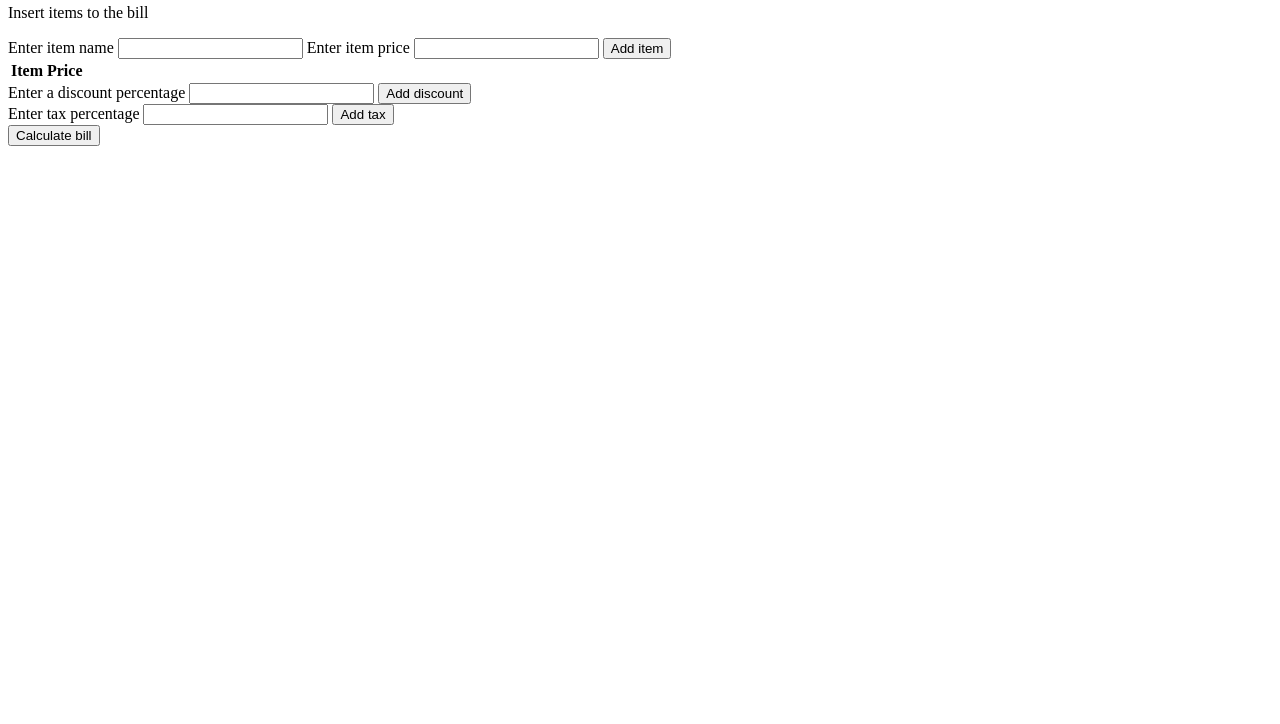
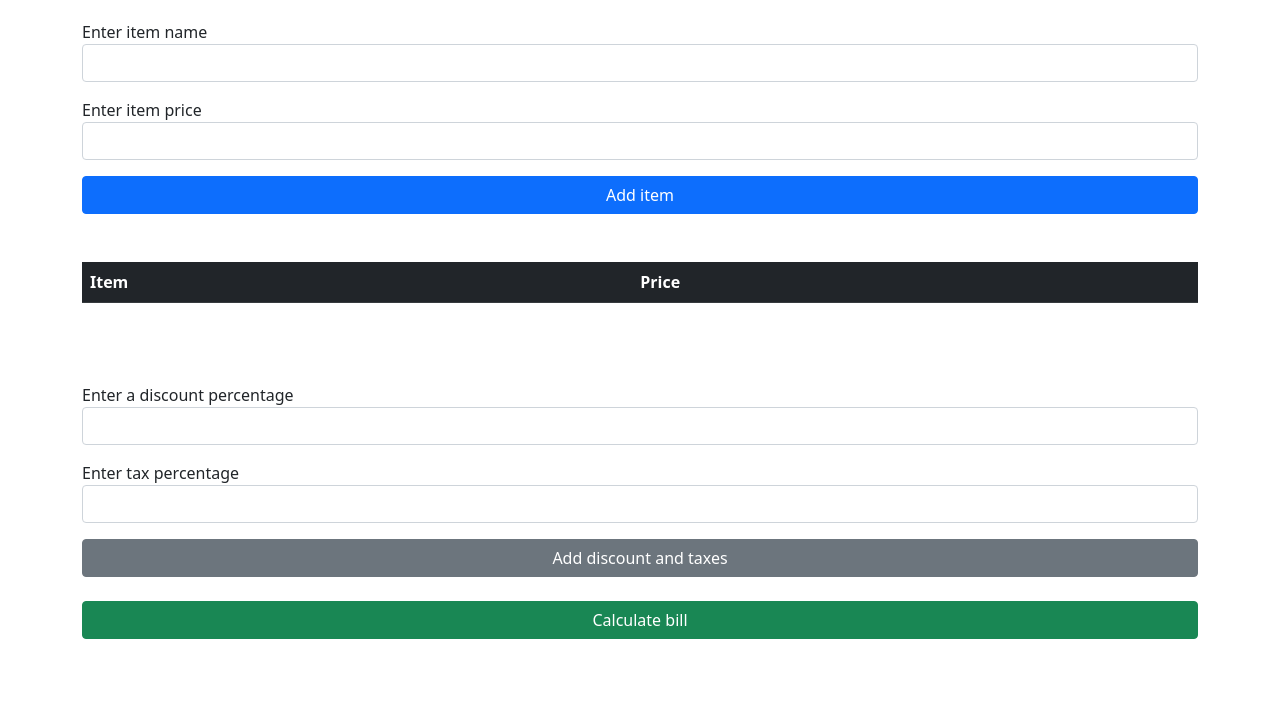
Before and after one commit to elMolda/js_intro, a plain HTML site: page bill_calculator.html in a window 1280 px wide. Shown: the part 76-800 px from the top of the page. Drawn offline with nearby package versions, Linux system fonts and the light colour scheme.

Commit message:
Use bootstrap with for bill calculator

```diff
--- a/bill_calculator.html
+++ b/bill_calculator.html
@@ -1,40 +1,82 @@
 <!DOCTYPE html>
 <html lang="en">
   <head>
-    <meta charset="UTF-8">
-    <meta http-equiv="X-UA-Compatible" content="IE=edge">
-    <meta name="viewport" content="width=device-width, initial-scale=1.0">
+    <meta charset="UTF-8" />
+    <meta http-equiv="X-UA-Compatible" content="IE=edge" />
+    <meta name="viewport" content="width=device-width, initial-scale=1.0" />
     <title>Bill calculator</title>
+    <!-- Latest compiled and minified CSS -->
+    <link
+      href="https://cdn.jsdelivr.net/npm/bootstrap@5.1.2/dist/css/bootstrap.min.css"
+      rel="stylesheet"
+    />
+    <!-- Latest compiled JavaScript -->
+    <script src="https://cdn.jsdelivr.net/npm/bootstrap@5.1.2/dist/js/bootstrap.bundle.min.js"></script>
+    <meta name="viewport" content="width=device-width, initial-scale=1" />
   </head>
   <body>
-    <h1>Bill Calculator</h1>
+    <div class="container">
+      <h1 class="text-center">Bill Calculator</h1>
       <p>Insert items to the bill</p>
       <form action="">
+        <div class="mb-3 mt-3">
           <label for="nameInput">Enter item name</label>
-        <input id="nameInput" type="text">
+          <input id="nameInput" type="text" class="form-control" />
+        </div>
+        <div class="mb-3 mt-3">
           <label for="priceInput">Enter item price</label>
-        <input id="priceInput" type="number">
-        <button type="button" onclick="insertBillItem()">Add item</button>
+          <input id="priceInput" type="number" class="form-control" />
+        </div>
+        <div class="d-grid">
+          <button
+            type="button"
+            onclick="insertBillItem()"
+            class="btn btn-primary"
+          >
+            Add item
+          </button>
+        </div>
       </form>
-    <table id="billTable">
-        <tr>
+      <br />
+      <br />
+      <table id="billTable" class="table">
+        <thead>
+          <tr class="table-dark">
             <th>Item</th>
             <th>Price</th>
           </tr>
+        </thead>
       </table>
+      <br /><br />
       <form action="">
+        <div class="mb-3 mt-3">
           <label for="discountInput">Enter a discount percentage</label>
-        <input id="discountInput" type="number">
-        <button type="button" onclick="writeDiscount()">Add discount</button>
+          <input id="discountInput" type="number" class="form-control"/>
+        </div>
+        <div class="mb-3 mt-3">
+          <label for="taxInput">Enter tax percentage</label>
+          <input id="taxInput" type="number" class="form-control"/>
+        </div>
+        <div class="d-grid">
+          <button
+            type="button"
+            onclick="addDiscountAndTaxes()"
+            class="btn btn-secondary"
+          >
+            Add discount and taxes
+          </button>
+        </div>
       </form>
-    <form action="">
-        <label for="taxInput">Enter tax percentage</label>
-        <input id="taxInput" type="number">
-        <button type="button" onclick="writeTax()">Add tax</button>
-    </form>
-    <button type="button" onclick="calculateBill()">Calculate bill</button>
-    <h4 id="billTitle"></h4>
-    <table id="totalTable"></table>
+      <br />
+      <div class="d-grid">
+        <button type="button" onclick="calculateBill()" class="btn btn-success">
+          Calculate bill
+        </button>
+      </div>
+      <br /><br />
+      <h3 id="billTitle" class="text-center"></h4>
+      <table id="totalTable" class="table table-striped"></table>
+    </div>
     <script src="./bill_calculator.js"></script>
   </body>
 </html>
--- a/bill_calculator.js
+++ b/bill_calculator.js
@@ -12,17 +12,12 @@ function insertBillItem() {
   insertTableRow("billTable", [itemName, itemPrice]);
 }
 
-let discount_percentage = 0;
-let tax_percentage = 0;
+let discountPercentage = 0;
+let taxPercentage = 0;
 
-function writeDiscount() {
-  const discountValue = document.getElementById("discountInput").value;
-  discount_percentage = discountValue;
-}
-
-function writeTax() {
-  const taxValue = document.getElementById("taxInput").value;
-  tax_percentage = taxValue;
+function addDiscountAndTaxes() {
+  discountPercentage = document.getElementById("discountInput").value;
+  taxPercentage = document.getElementById("taxInput").value;
 }
 
 function calculateBill() {
@@ -37,14 +32,14 @@ function calculateBill() {
     }
   }
   insertTableRow("totalTable", ["Subtotal", subTotal]);
-  const taxValue = subTotal * (tax_percentage / 100);
-  const discountValue = subTotal * (discount_percentage / 100);
+  const taxValue = subTotal * (taxPercentage / 100);
+  const discountValue = subTotal * (discountPercentage / 100);
   const calculateDiscountPrice = (price, discount) =>
     (price * (100 - discount)) / 100;
   subTotal = subTotal + taxValue;
-  const total = calculateDiscountPrice(subTotal, discount_percentage);
+  const total = calculateDiscountPrice(subTotal, discountPercentage);
   var billTitle = document.getElementById("billTitle");
-  billTitle.innerHTML = "Bill";
+  billTitle.innerHTML = "Here is your Bill";
   insertTableRow("totalTable", ["Tax Value", taxValue]);
   insertTableRow("totalTable", ["Discount Value", discountValue]);
   insertTableRow("totalTable", ["Grand Total", total]);
```
Lines whose indentation alone changed are shown as unchanged.
